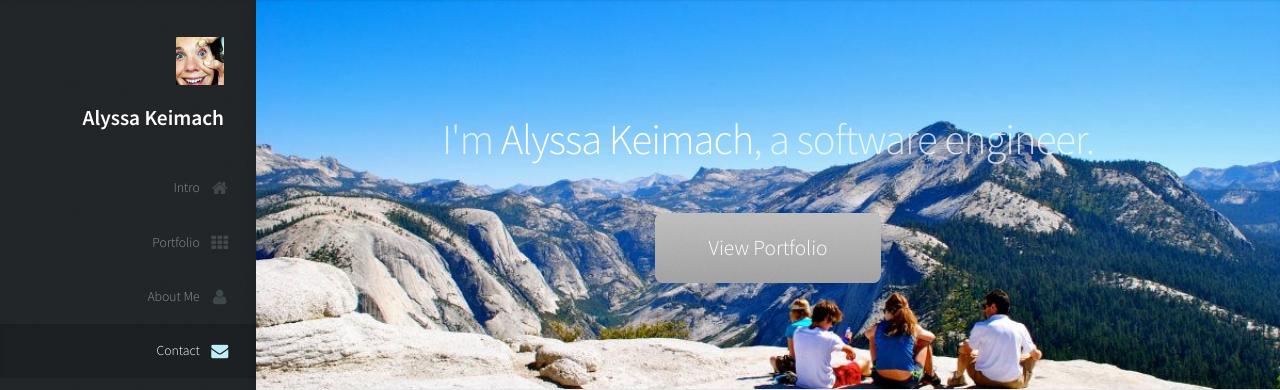
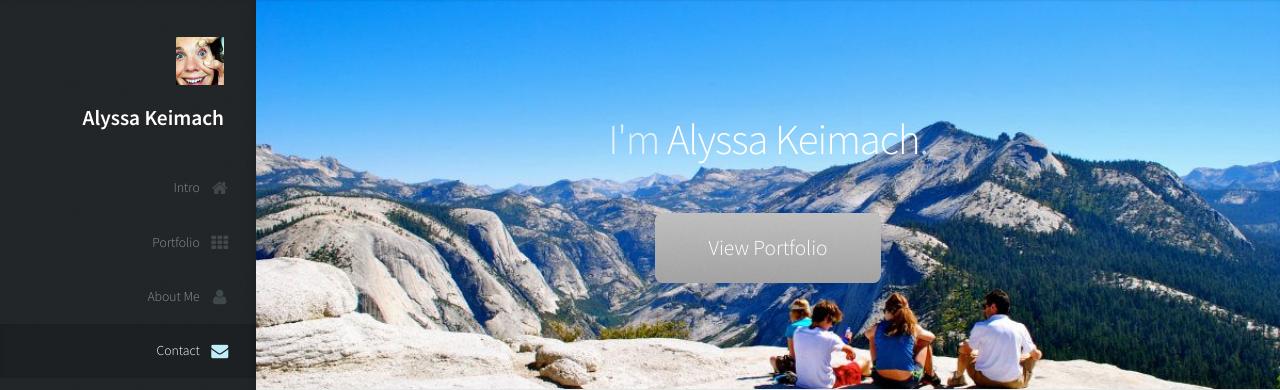
Before and after one commit to akeimach/akeimach.github.io, a PHP site: page /index.php in a window 1280 px wide. Shown: the top 390 px of the page. Run offline with PHP 8.4, Linux system fonts and the light colour scheme.

Commit message:
remove engineer title

```diff
--- a/index.php
+++ b/index.php
@@ -54,7 +54,7 @@
 	    <!-- Intro -->
 		<section id="top" class="one dark cover">
 	    	<div class="container">
-			    <header><h2 class="alt">I'm <strong>Alyssa Keimach</strong>, a software engineer.</header>
+			    <header><h2 class="alt">I'm <strong>Alyssa Keimach</strong>.</header>
 				<footer><a href="#portfolio" class="button scrolly">View Portfolio</a></footer>
 			</div>
 		</section>
```
